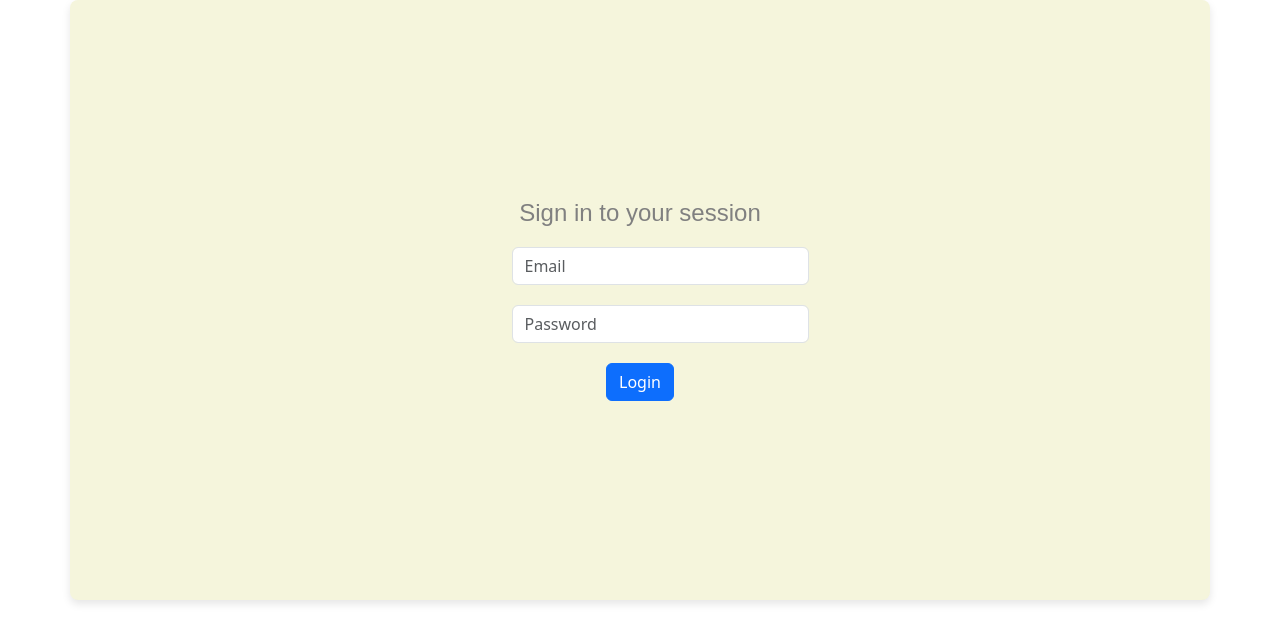
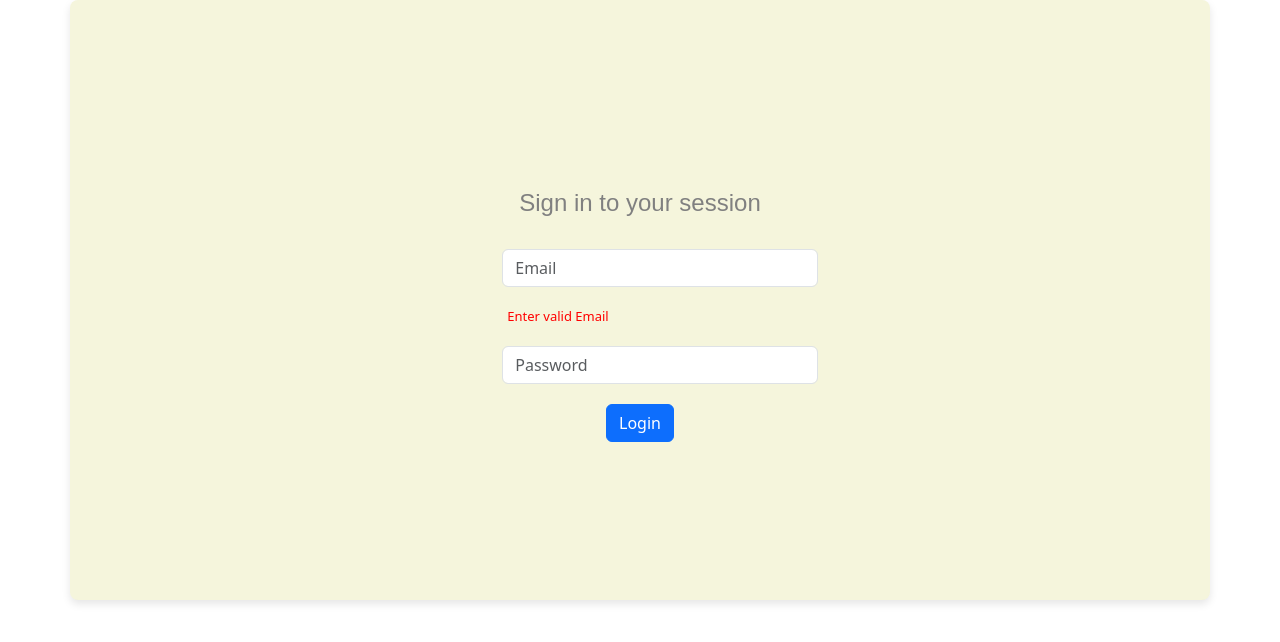
Before and after one commit to sankalana960/aapthitech, a Next.js app: page /pages/login in a window 1280 px wide. Both pictures are taken after a click on the button "Login". Shown: the top 642 px of the page. Built offline with nearby package versions, Linux system fonts and the light colour scheme.

Commit message:
added validation in login form

```diff
--- a/src/app/pages/login/login.css
+++ b/src/app/pages/login/login.css
@@ -12,6 +12,8 @@
     font-family: Arial, Helvetica, sans-serif;
     color: grey;
     text-align: center;
+    padding: .375rem .75rem;
+    margin: 25px;
 }
 
 .btn{
@@ -21,3 +23,11 @@
 .input-feild{
     margin: 20px;
 }
+
+.error{
+    color: red;
+    font-size: small;
+    text-align: start;
+    margin-left: 25px;
+    margin-top: 0px;
+}
--- a/src/app/pages/login/page.js
+++ b/src/app/pages/login/page.js
@@ -7,6 +7,7 @@ export default function Page() {
 
   const [formDetails, setForm] = useState({email:'', password:""})
 
+  const [formErrors, setFormError] = useState({email:false, password:false})
   const fromChanger = (e)=>{
     setForm((prev)=>{
         return {...prev, [e.target.id]:e.target.value}
@@ -14,8 +15,22 @@ export default function Page() {
     console.log(formDetails)
   }
 
+  const validateForm = () =>{
+    if(formDetails.email==="" || formDetails.email.length<=8){
+      if(formDetails.password.length>8){
+        setFormError(pre=>{ return {...pre, password:false} })
+      }
+      setFormError(pre=>{ return {...pre, email:true} })
+    }else if(formDetails.password==="" || formDetails.password.length<=8){
+      setFormError(pre=>{ return {...pre, password:true} })
+    }else{
+      setFormError(pre=>{ return {email:false, password:false} })
+      router.push('http://localhost:3000/pages/dashboard')
+    }
+  }
+
   const login = () =>{
-    console.log("clicked")
+    validateForm()
   }
 
   return (
@@ -23,7 +38,9 @@ export default function Page() {
       <div className="login-form">
         <h4 className="text">Sign in to your session</h4>
           <input id="email" onChange={fromChanger} value={formDetails.email} className="form-control input-feild" type="text" placeholder="Email"/>
+          {formErrors.email&&<p className="error">Enter valid Email</p>}
           <input id="password" onChange={fromChanger} value={formDetails.password} className="form-control input-feild" type="text" placeholder="Password"/>
+          {formErrors.password&&<p className="error">Enter valid Password</p>}
           <button onClick={login} className="btn btn-primary">Login</button>
       </div>
     </div>
```
